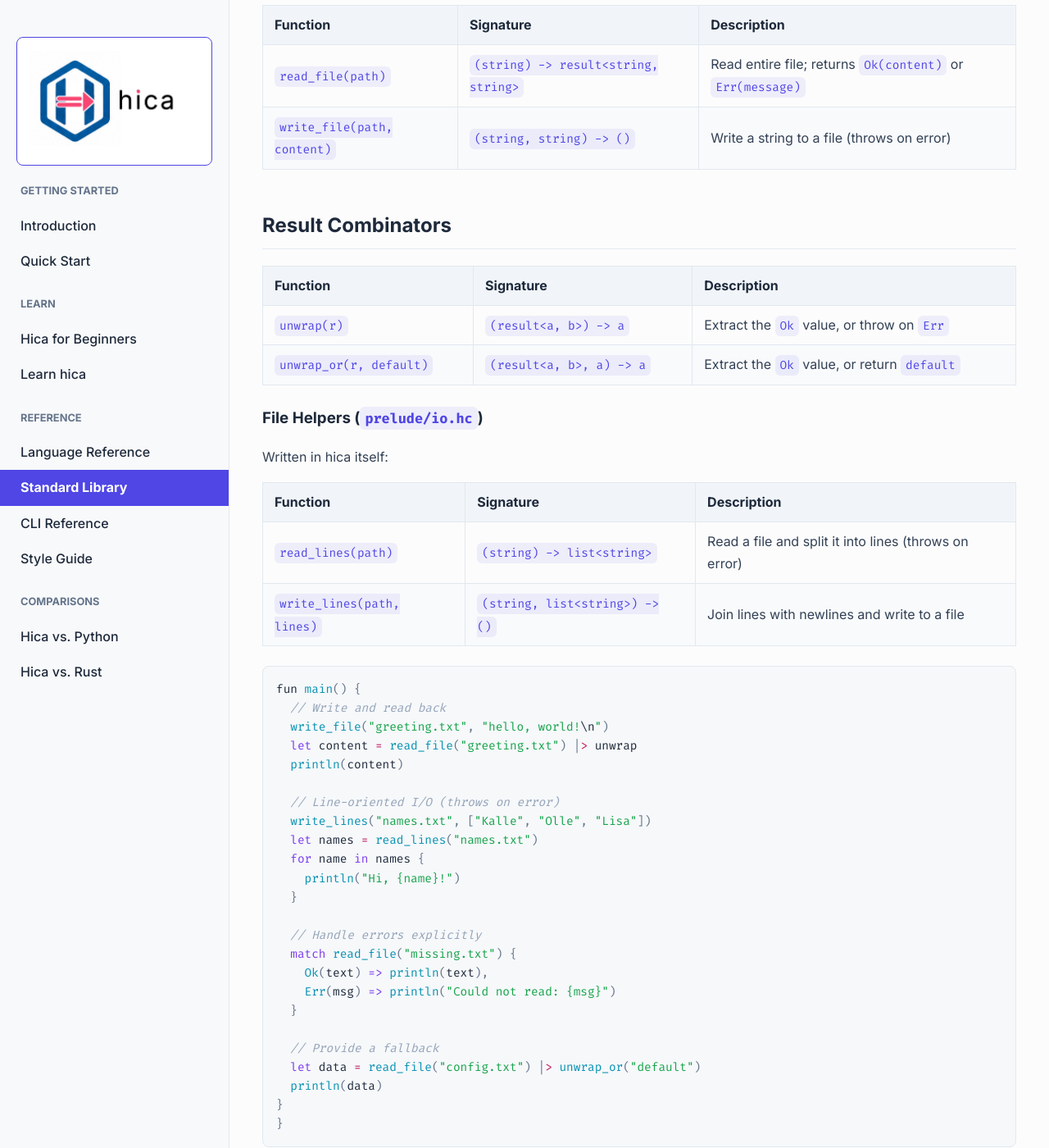
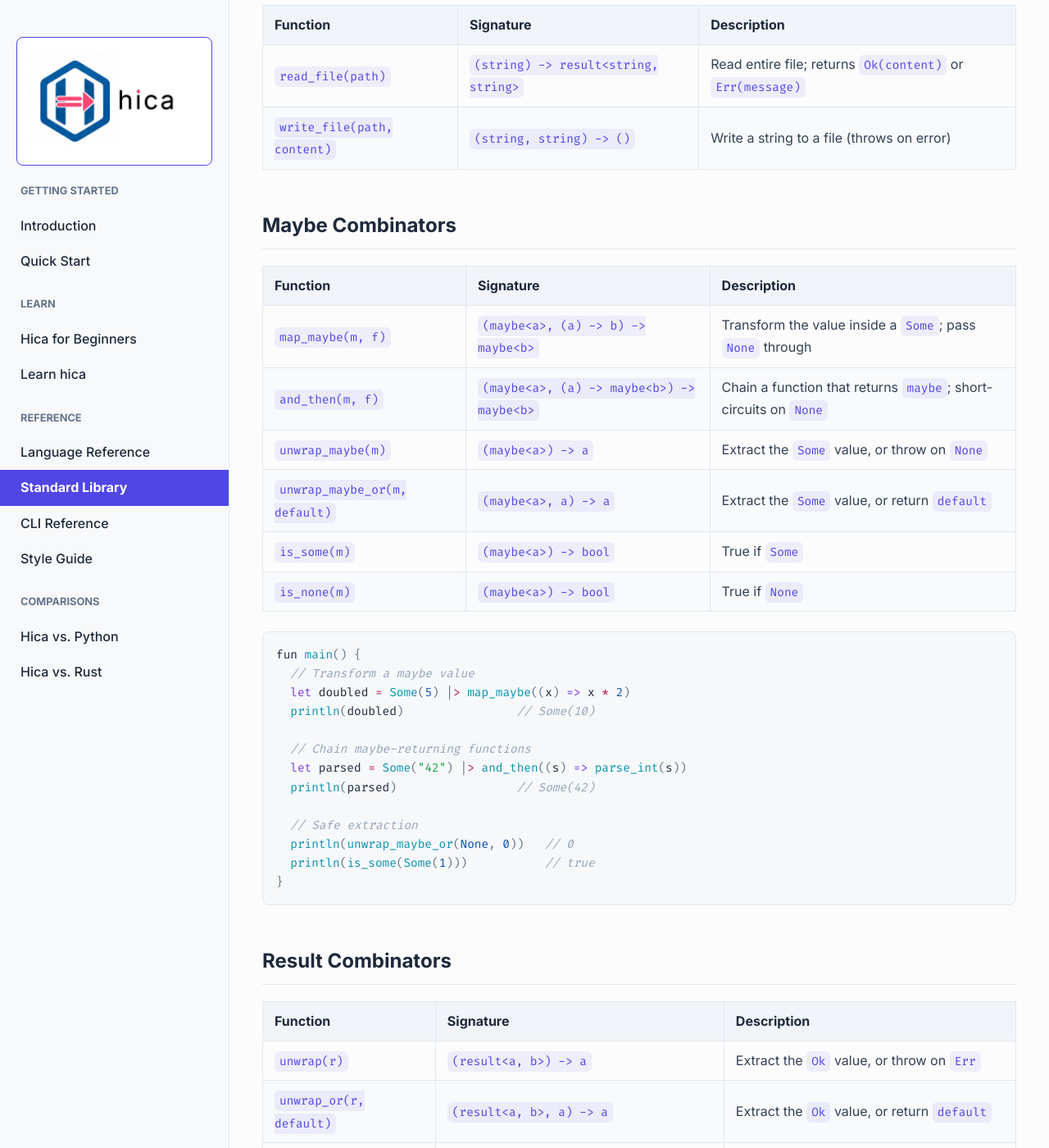
Before and after one commit to cladam/hica, a Jekyll site: the page built from docs/standard-library.md, in a window 1280 px wide and 1400 px high, scrolled down 932 px. Shown: the whole window at 82% size. Built offline with Jekyll 4.4.1, drawn with Linux system fonts in a browser that asks for light colours; some of the changed text lies outside the part shown.

Commit message:
feat: add maybe and result combinators

````diff
--- a/docs/standard-library.md
+++ b/docs/standard-library.md
@@ -30,12 +30,44 @@ The prelude is hica's built-in standard library. Every function defined here is
 | `read_file(path)` | `(string) -> result<string, string>` | Read entire file; returns `Ok(content)` or `Err(message)` |
 | `write_file(path, content)` | `(string, string) -> ()` | Write a string to a file (throws on error) |
 
+## Maybe Combinators
+
+| Function | Signature | Description |
+|----------|-----------|-------------|
+| `map_maybe(m, f)` | `(maybe<a>, (a) -> b) -> maybe<b>` | Transform the value inside a `Some`; pass `None` through |
+| `and_then(m, f)` | `(maybe<a>, (a) -> maybe<b>) -> maybe<b>` | Chain a function that returns `maybe`; short-circuits on `None` |
+| `unwrap_maybe(m)` | `(maybe<a>) -> a` | Extract the `Some` value, or throw on `None` |
+| `unwrap_maybe_or(m, default)` | `(maybe<a>, a) -> a` | Extract the `Some` value, or return `default` |
+| `is_some(m)` | `(maybe<a>) -> bool` | True if `Some` |
+| `is_none(m)` | `(maybe<a>) -> bool` | True if `None` |
+
+```rust
+fun main() {
+  // Transform a maybe value
+  let doubled = Some(5) |> map_maybe((x) => x * 2)
+  println(doubled)                // Some(10)
+
+  // Chain maybe-returning functions
+  let parsed = Some("42") |> and_then((s) => parse_int(s))
+  println(parsed)                 // Some(42)
+
+  // Safe extraction
+  println(unwrap_maybe_or(None, 0))   // 0
+  println(is_some(Some(1)))           // true
+}
+```
+
 ## Result Combinators
 
 | Function | Signature | Description |
 |----------|-----------|-------------|
 | `unwrap(r)` | `(result<a, b>) -> a` | Extract the `Ok` value, or throw on `Err` |
 | `unwrap_or(r, default)` | `(result<a, b>, a) -> a` | Extract the `Ok` value, or return `default` |
+| `map_result(r, f)` | `(result<a, b>, (a) -> c) -> result<c, b>` | Transform the `Ok` value; pass `Err` through |
+| `map_err(r, f)` | `(result<a, b>, (b) -> c) -> result<a, c>` | Transform the `Err` value; pass `Ok` through |
+| `and_then_result(r, f)` | `(result<a, b>, (a) -> result<c, b>) -> result<c, b>` | Chain a function that returns `result`; short-circuits on `Err` |
+| `is_ok(r)` | `(result<a, b>) -> bool` | True if `Ok` |
+| `is_err(r)` | `(result<a, b>) -> bool` | True if `Err` |
 
 ### File Helpers (`prelude/io.hc`)
 
````
Also changed, not shown: docs/language-reference.md (+21 -0 lines), 12 other files.
